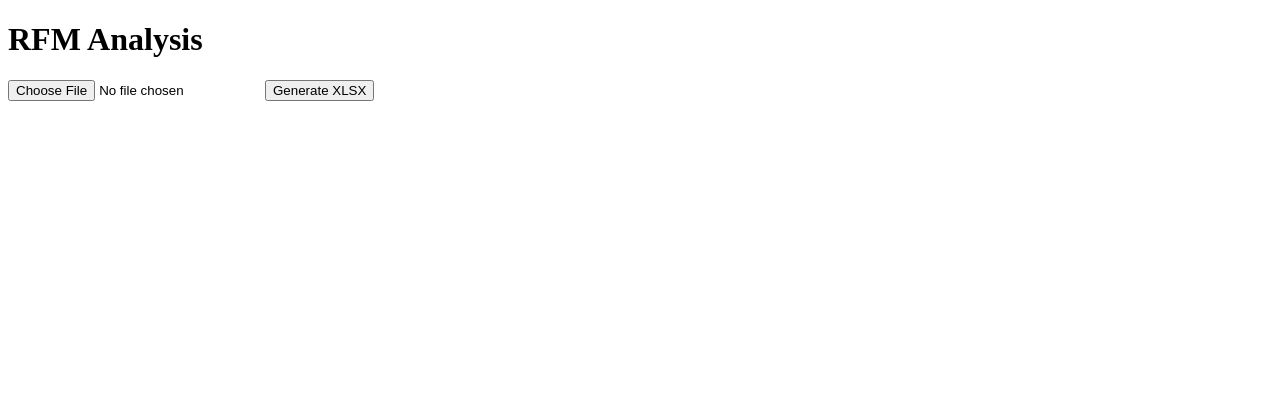
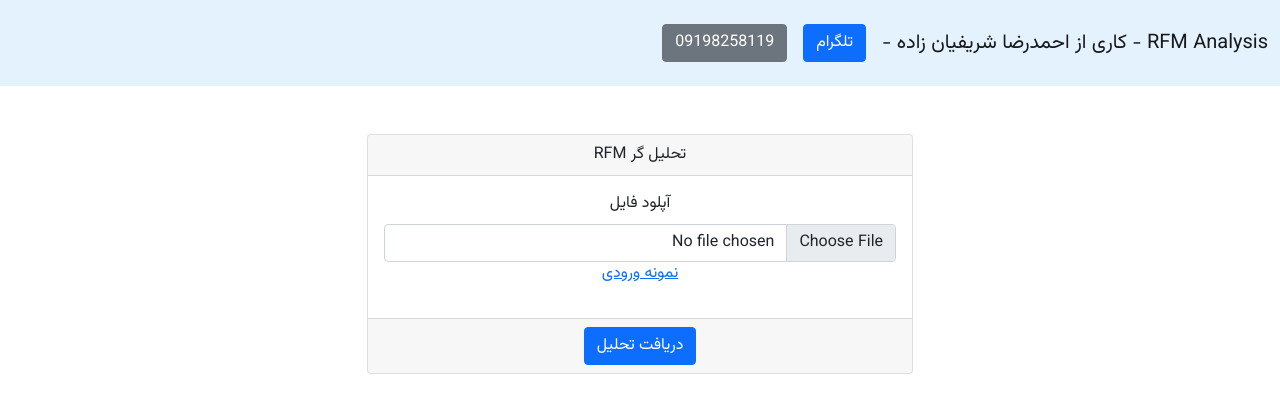
Before and after one commit to ahmadrezash/rfm_calculator, a plain HTML site: page index.html in a window 1280 px wide. Drawn offline with nearby package versions, Linux system fonts and the light colour scheme.

Commit message:
update 2

```diff
--- a/index.html
+++ b/index.html
@@ -1,15 +1,93 @@
 <!DOCTYPE html>
-<html lang="en">
+<html lang="en" dir="rtl">
 <head>
     <meta charset="UTF-8">
     <meta name="viewport" content="width=device-width, initial-scale=1.0">
     <title>RFM Analysis</title>
     <script src="https://cdnjs.cloudflare.com/ajax/libs/xlsx/0.17.5/xlsx.full.min.js"></script>
+    <link rel="stylesheet" href="https://cdn.jsdelivr.net/npm/bootstrap@5.0.2/dist/css/bootstrap.rtl.min.css" integrity="sha384-gXt9imSW0VcJVHezoNQsP+TNrjYXoGcrqBZJpry9zJt8PCQjobwmhMGaDHTASo9N" crossorigin="anonymous">
+    <link rel="preconnect" href="https://fonts.googleapis.com">
+    <link rel="preconnect" href="https://fonts.gstatic.com" crossorigin>
+    <link href="https://fonts.googleapis.com/css2?family=Vazirmatn&display=swap" rel="stylesheet">
+    <style>
+        body {
+            font-family: 'Vazirmatn', sans-serif;
+        }
+    </style>
 </head>
 <body>
-<h1>RFM Analysis</h1>
-<input type="file" id="fileInput" accept=".xlsx">
-<button onclick="generateXLSX()">Generate XLSX</button>
+<nav class="navbar navbar-light" style="background-color: #e3f2fd;">
+    <div class="container-fluid justify-content-start">
+        <a class="navbar-brand" href="#">
+            <!--            <img src="/docs/5.0/assets/brand/bootstrap-logo.svg" alt="" width="30" height="24" class="d-inline-block align-text-top">-->
+            RFM Analysis - کاری از احمدرضا شریفیان زاده -
+            <a href="https://t.me/AhmadSharifian" aria-valuetext="dd" class="btn btn-primary" type="button"> تلگرام </a>
+            <button type="button" class="btn btn-secondary m-3">09198258119</button>
+
+        </a>
+    </div>
+</nav>
+
+<div class="container mt-5">
+    <div class="row justify-content-center">
+        <div class="col-md-6">
+            <div class="card text-center">
+                <div class="card-header">
+                    تحلیل گر RFM
+                </div>
+                <div class="card-body">
+                    <div class="mb-3">
+<!--                        <div class="row">-->
+<!--                            <div class="col-8">-->
+                                <label for="fileInput" class="form-label">آپلود فایل</label>
+                                <input class="form-control" type="file" id="fileInput" accept=".xlsx">
+<!--                            </div>-->
+<!--                            <div class="col-4">-->
+                                <a href="./Sales.xlsx" download="sample.xlsx" class="">نمونه ورودی</a>
+<!--                            </div>-->
+
+                        </div>
+                    </div>
+
+                    <!--                    <a href="#" class="btn btn-primary">Go somewhere</a>-->
+                <div class="card-footer text-muted">
+                    <button class="btn btn-primary" onclick="generateXLSX()">دریافت تحلیل</button>
+                </div>
+            </div>
+        </div>
+    </div>
+</div>
+
+<!--<h1>RFM Analysis</h1>-->
+<div class="container">
+    <div class="row">
+        <div class="col">
+        </div>
+        <div class="col">
+            <!--            <div class="card text-center">-->
+            <!--                <div class="card-header">-->
+            <!--                    RFM Analysis Calculator-->
+            <!--                </div>-->
+            <!--                <div class="card-body">-->
+            <!--                    <div class="mb-3">-->
+            <!--                        <label for="fileInput" class="form-label">آپلود فایل</label>-->
+            <!--                        <input class="form-control" type="file" id="fileInput" accept=".xlsx">-->
+            <!--                    </div>-->
+            <!--                    &lt;!&ndash;                    <a href="#" class="btn btn-primary">Go somewhere</a>&ndash;&gt;-->
+            <!--                </div>-->
+            <!--                <div class="card-footer text-muted">-->
+            <!--                    <button class="btn btn-primary" onclick="generateXLSX()">Get RFM Analysis</button>-->
+            <!--                </div>-->
+            <!--            </div>-->
+
+        </div>
+        <div class="col">
+        </div>
+    </div>
+</div>
+<!--<input type="file" id="fileInput" accept=".xlsx">-->
+
+<script src="https://cdn.jsdelivr.net/npm/bootstrap@5.0.2/dist/js/bootstrap.bundle.min.js" integrity="sha384-MrcW6ZMFYlzcLA8Nl+NtUVF0sA7MsXsP1UyJoMp4YLEuNSfAP+JcXn/tWtIaxVXM" crossorigin="anonymous"></script>
 
 <script>
     // Sample orders data
```
Also changed, not shown: 1 other file.
